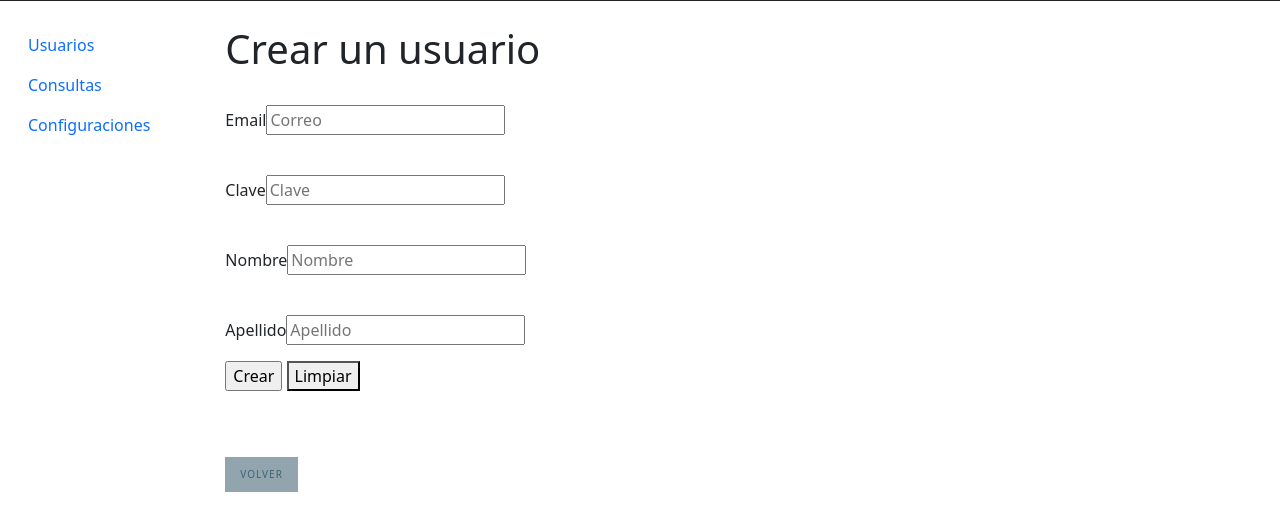
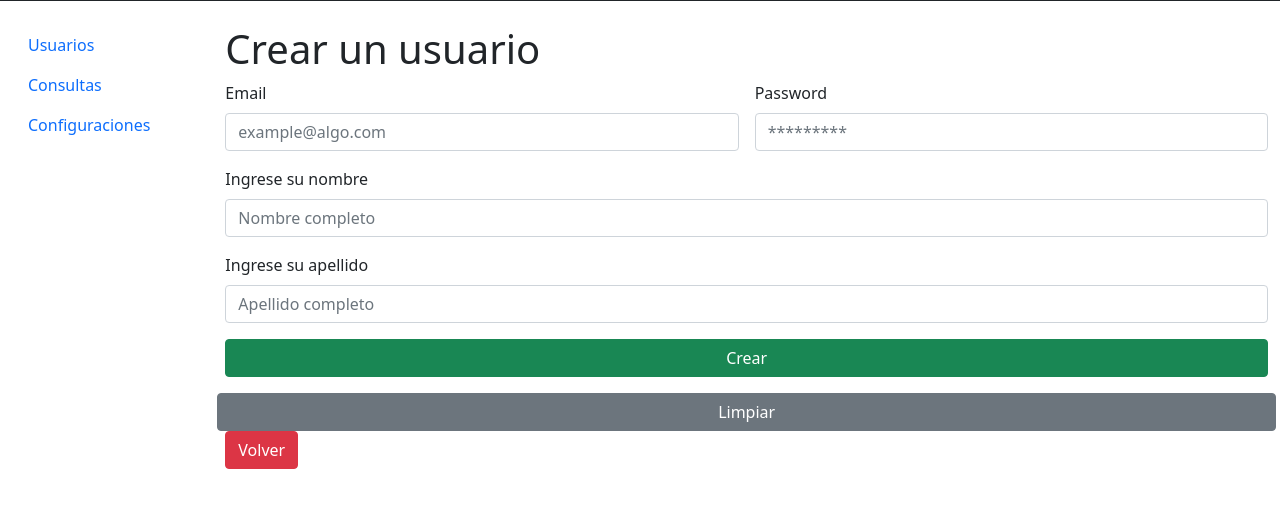
Before and after one commit to agustjn/flood-control-system, a Flask app: page /usuarios/nuevo in a window 1280 px wide. Shown: the part 39-570 px from the top of the page. Run offline with Flask 2, Linux system fonts and the light colour scheme; the visitor is signed in with stand-in values (Sample User, id 1); some libraries are stand-ins or nearby versions.

Commit message:
Quedo la posibilidad de crear un nuevo usuario,con una configuracion de customization por defecto

```diff
--- a/Proyecto/app/__init__.py
+++ b/Proyecto/app/__init__.py
@@ -2,7 +2,7 @@ from os import path, environ
 from flask import Flask, render_template, g, Blueprint
 from flask_session import Session
 from flask_bootstrap import Bootstrap
-#from flask_sqlalchemy import SQLAlchemy
+from flask_sqlalchemy import SQLAlchemy
 from config import config
 from app import db
 from app.resources import issue
@@ -65,6 +65,8 @@ def create_app(environment="development"):
     app.add_url_rule("/usuarios", "user_create", user.create, methods=["POST"])
     app.add_url_rule("/usuarios/nuevo", "user_new", user.new)
 
+    app.add_url_rule("/usuarios", "user_delete", user.delete, methods=["POST"])
+
     # Ruta para el Home (usando decorator)
     @app.route("/")
     def home():
--- a/Proyecto/app/models/customization.py
+++ b/Proyecto/app/models/customization.py
@@ -10,6 +10,7 @@ class Customization(db.Model):
   background_color = Column(String(30))
 
   def __init__ (self):
+    print (f"------------------------Entro Customization-------------------")
     self.items_per_page = 15
     self.sort_order = "alfabetica"
     self.background_color = "bg-light"
--- a/Proyecto/app/resources/user.py
+++ b/Proyecto/app/resources/user.py
@@ -28,25 +28,28 @@ def create():
         abort(401)
     parameter = request.form
 
-    last_configuration_id = User.query.order_by(User.configuration_id.desc()).first()
-
-    last_configuration_id = last_configuration_id.configuration_id
-
-    print (f"-------------------------------------------------{last_configuration_id}--------------------------------------------")
+    last_configuration_id = User.get_last_id()
     new_user = User(parameter["first_name"], parameter["last_name"], parameter["email"],parameter["password"],last_configuration_id)
 
+    #se crea la tabla de configuracion para asociar a el usuario creado
     new_configuration = Configuration()
     db.session.add(new_configuration)
-    db.session.commit()
+    #db.session.commit()
 
     db.session.add(new_user)
     db.session.commit()
+
     flash("Se creo el usuario")
-
     return redirect(url_for("user_index"))
 
 def update():
     if not authenticated(session):
         abort(401)
+    session["users"]
 
-    session["users"]
+def delete():
+
+    deletetodo = db.query.filter_by(id=id).first()
+    db.session.delete(deletetodo)
+    db.session.commit()
+    return redirect("/usuarios")
--- a/Proyecto/app/resources/vistas.py
+++ /dev/null
@@ -1,5 +0,0 @@
-from app.db import db
-from app.models.user import User
-
-
-def
--- a/Proyecto/app/templates/user/index.html
+++ b/Proyecto/app/templates/user/index.html
@@ -24,7 +24,7 @@
           <td>{{ user.first_name }}</td>
           <td>{{ user.last_name }}</td>
           <td>{{ user.password }}</td>
-          <td><a href="{{ url_for('home') }}" class="btn btn-secondary btn-sm" >Elimnar</a></td>
+          <td><a href="{{ url_for('user_delete') }}" class="btn btn-secondary btn-sm" >Elimnar</a></td>
           <td><a href="{{ url_for('user_new') }}" class="btn btn-success btn-sm"">Modificar</a></td>
         </tr>
         {% endfor %}
@@ -33,5 +33,5 @@
   </table>
 
   <a href="{{ url_for('home') }}" class="btn btn-danger btn-lg" >Volver</a>
-  <a href="{{ url_for('user_new') }}" class="link">Nuevo</a>
+  <a href="{{ url_for('user_new') }}" class="btn btn-primary btn-lg">Nuevo</a>
 {% endblock %}
--- a/Proyecto/app/templates/user/new.html
+++ b/Proyecto/app/templates/user/new.html
@@ -5,27 +5,29 @@
 {% endblock %}
 {% block content %}
   <h1>Crear un usuario</h1>
-  <form action="{{ url_for('user_create') }}" method="POST">
-    <p>
-      <label>Email<label></br>
-      <input name="email" placeholder="Correo"/>
-    </p>
-    <p>
-      <label>Clave<label></br>
-      <input type="password" name="password" placeholder="Clave"/>
-    </p>
-    <p>
-      <label>Nombre<label></br>
-      <input name="first_name" placeholder="Nombre"/>
-    </p>
-    <p>
-      <label>Apellido<label></br>
-      <input name="last_name" placeholder="Apellido"/>
-    </p>
-    <p>
-      <input type="submit" value="Crear">
-      <button type="reset">Limpiar</button>
-    </p>
-  </form>
-  <a href="{{ url_for('user_index') }}" class="link">Volver</a>
+  <form class="row g-3" action="{{ url_for('user_create') }}" method="POST">
+    <div class="col-md-6">
+      <label for="email" class="form-label">Email</label>
+      <input type="email" class="form-control" id= "email" name ="email" placeholder="example@algo.com">
+    </div>
+    <div class="col-md-6">
+      <label for="password" class="form-label">Password</label>
+      <input type="password" class="form-control" id="password" name = "password" placeholder="*********">
+    </div>
+    <div class="col-12">
+      <label for="name" class="form-label">Ingrese su nombre </label>
+      <input type="text" class="form-control" id= "name" name ="first_name" placeholder="Nombre completo">
+    </div>
+    <div class="col-12">
+      <label for="last_name" class="form-label">Ingrese su apellido </label>
+      <input type="text" class="form-control" id= "last_name" name ="last_name" placeholder="Apellido completo">
+    </div>
+    <div class="d-grid gap-1">
+      <button type="submit" class="btn btn-success" type="button">Crear</button>
+    </div>
+    <button type="reset" class="btn btn-secondary" >Limpiar</button>
+    </form>
+    <div>
+        <a href="{{ url_for('user_index') }}" class="btn btn-danger " >Volver</a>
+    </div>
 {% endblock %}
```
Also changed, not shown: Proyecto/app/models/configuration.py (+9 -2 lines), Proyecto/app/models/user.py (+10 -7 lines), Proyecto/db/schema.sql (+13 -1 lines).
